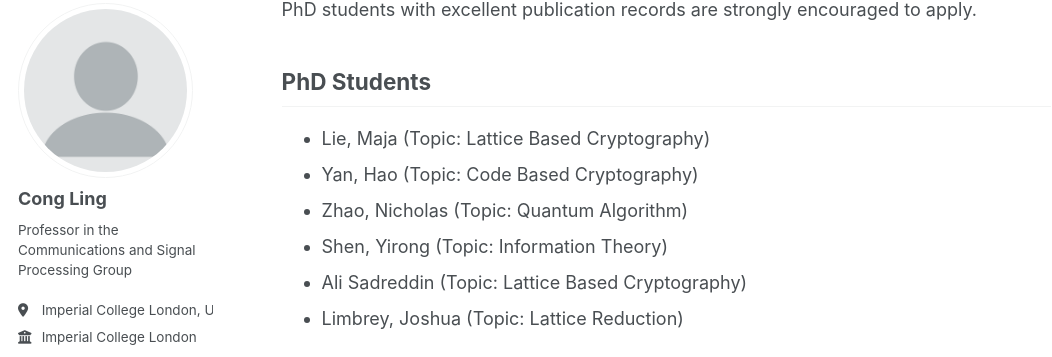
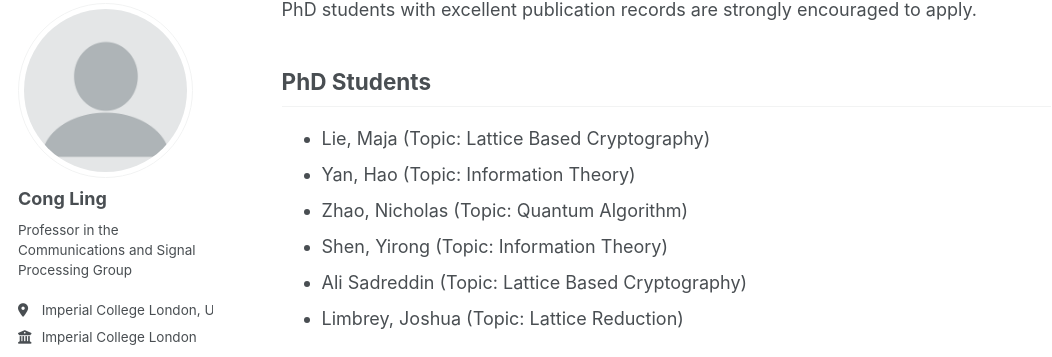
Before and after one commit to FanPUYen/test, a Jekyll site: the page built from _pages/research-group.md, in a window 1280 px wide and 900 px high, scrolled down 992 px. Shown: the part 96-453 px from the top of the window, without its empty margins (0-1052 px from the left). Built offline with Jekyll 4.4.1, drawn with Linux system fonts in a browser that asks for light colours; some web fonts are replaced.

Commit message:
Update research-group.md

```diff
--- a/_pages/research-group.md
+++ b/_pages/research-group.md
@@ -32,7 +32,7 @@ PhD students with excellent publication records are strongly encouraged to apply
 
 ## PhD Students
 - Lie, Maja (Topic: Lattice Based Cryptography)
-- Yan, Hao (Topic: Code Based Cryptography)
+- Yan, Hao (Topic: Information Theory)
 - Zhao, Nicholas (Topic: Quantum Algorithm)
 - Shen, Yirong (Topic: Information Theory)
 - Ali Sadreddin (Topic: Lattice Based Cryptography)
```
